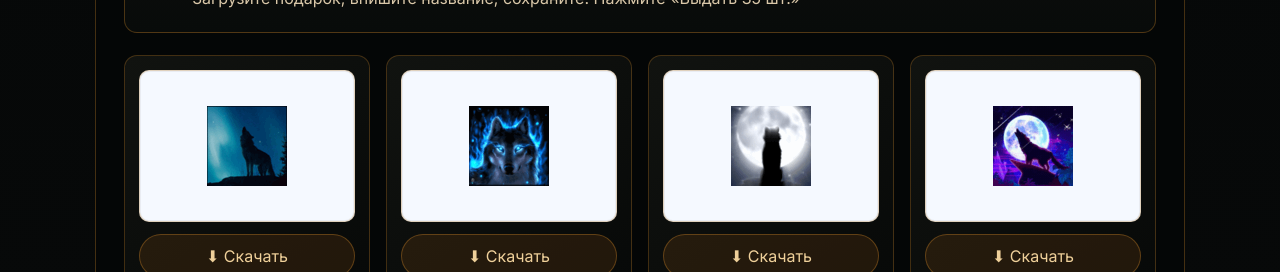
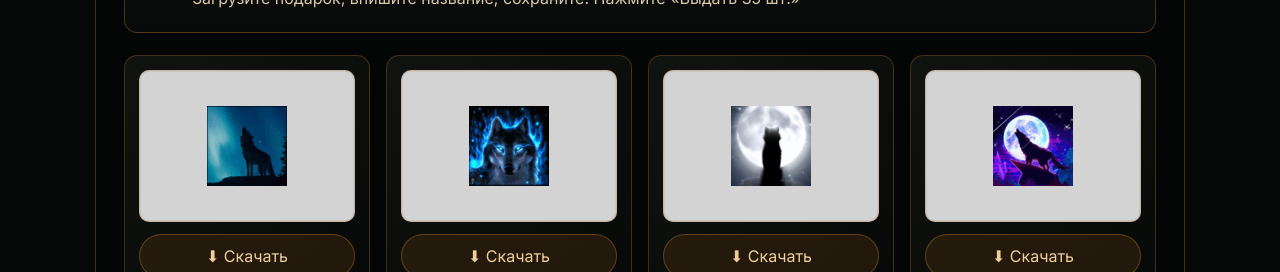
Before and after one commit to reverie-w-sh/dm-portal, a Next.js app: page /gifts in a window 1280 px wide. Shown: the part 618-890 px from the top of the page. Built offline with nearby package versions, Linux system fonts and the light colour scheme; no server answers.

Commit message:
Update page.module.css

```diff
--- a/src/app/gifts/page.module.css
+++ b/src/app/gifts/page.module.css
@@ -77,7 +77,7 @@
   overflow: hidden;
   border: 1px solid rgba(173, 113, 34, 0.3);
   border-radius: 10px;
-  background: #f5f9ff;
+  background: #d3d3d3;
   box-shadow: inset 0 0 0 1px rgba(0, 0, 0, 0.05);
 }
 
```
